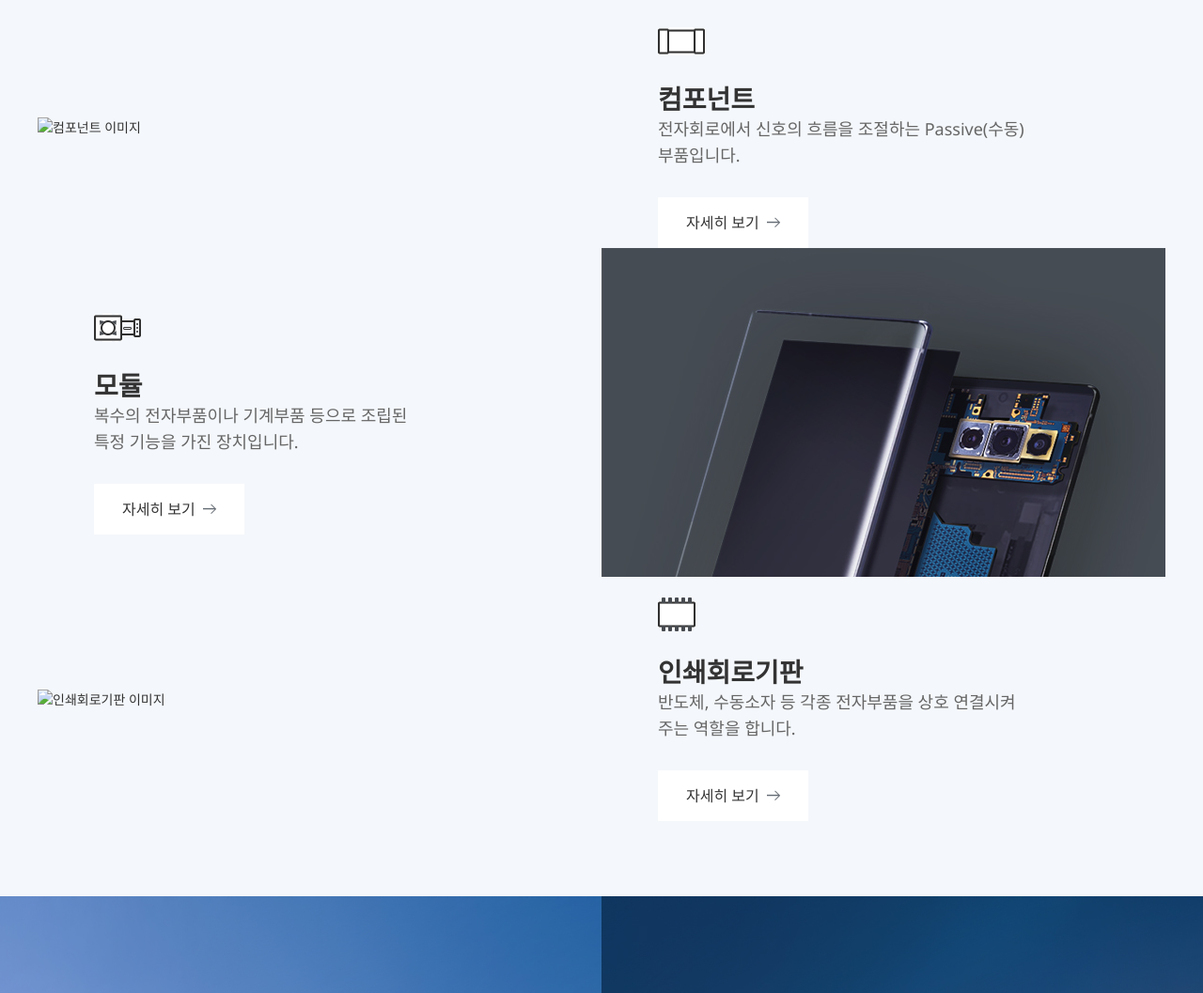
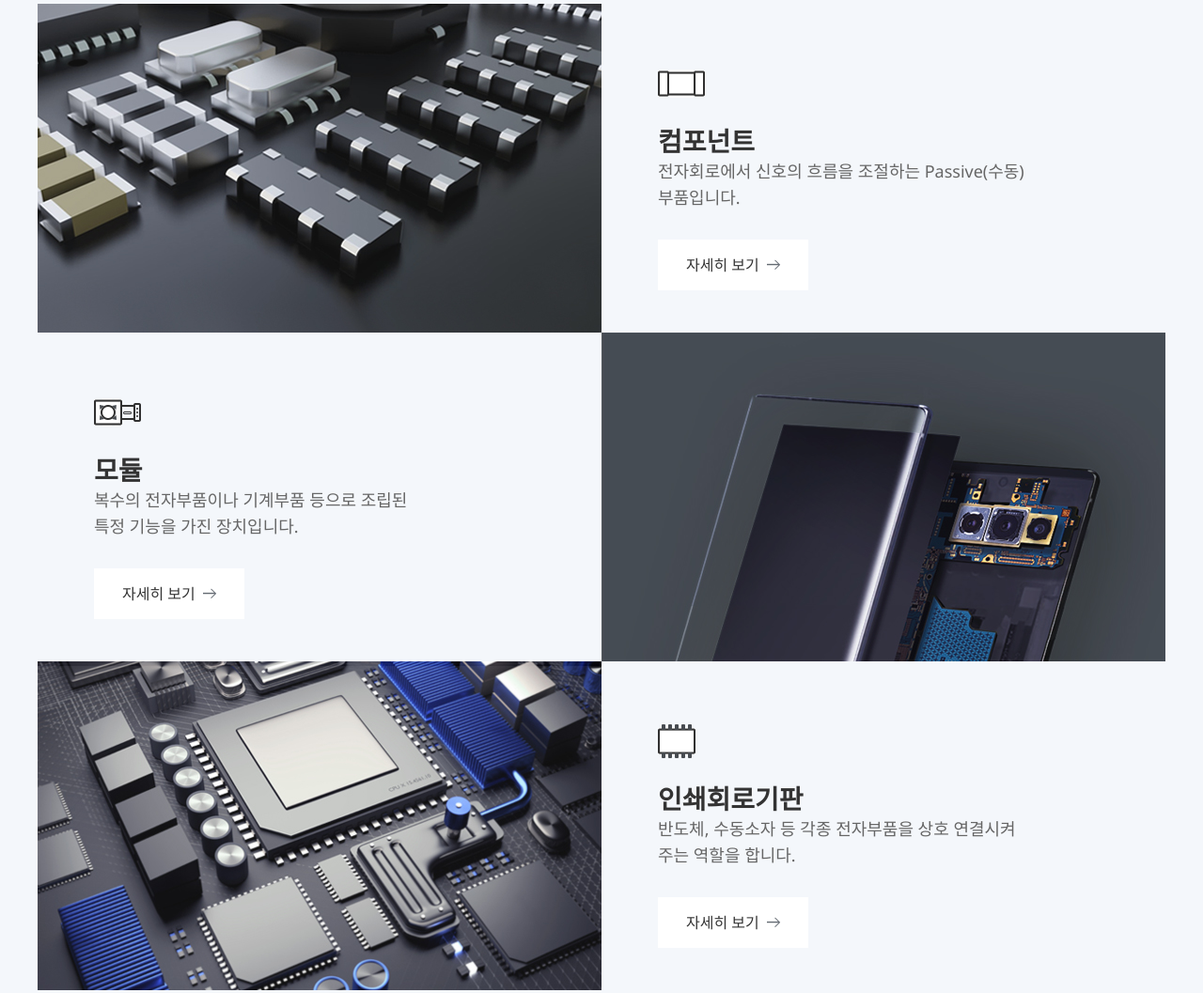
Before and after one commit to sunukkk/portfolio_samsung_sem_clone, a plain HTML site: page index.html in a window 1280 px wide. Shown: the part 2736-3793 px from the top of the page at 94% size. Drawn offline with Linux system fonts and the light colour scheme.

Commit message:
Update index.html

```diff
--- a/index.html
+++ b/index.html
@@ -159,7 +159,7 @@
       <div class="content3_products">
         <div class="content3_product1">
           <div class="content3_product_imagearea">
-            <img src="sub1.html" alt="컴포넌트 이미지">
+            <img src="./images/img_prd01.jpg" alt="컴포넌트 이미지">
           </div>
           <div class="content3_product1_content">
             <div class="content3_text">
@@ -189,7 +189,7 @@
 
         <div class="content3_product3">
           <div class="content3_product_imagearea">
-            <img src=".images/img_prd03.jpg" alt="인쇄회로기판 이미지">
+            <img src="./images/img_prd03.jpg" alt="인쇄회로기판 이미지">
           </div>
           <div class="content3_product3_content">
             <div class="content3_text">
```
